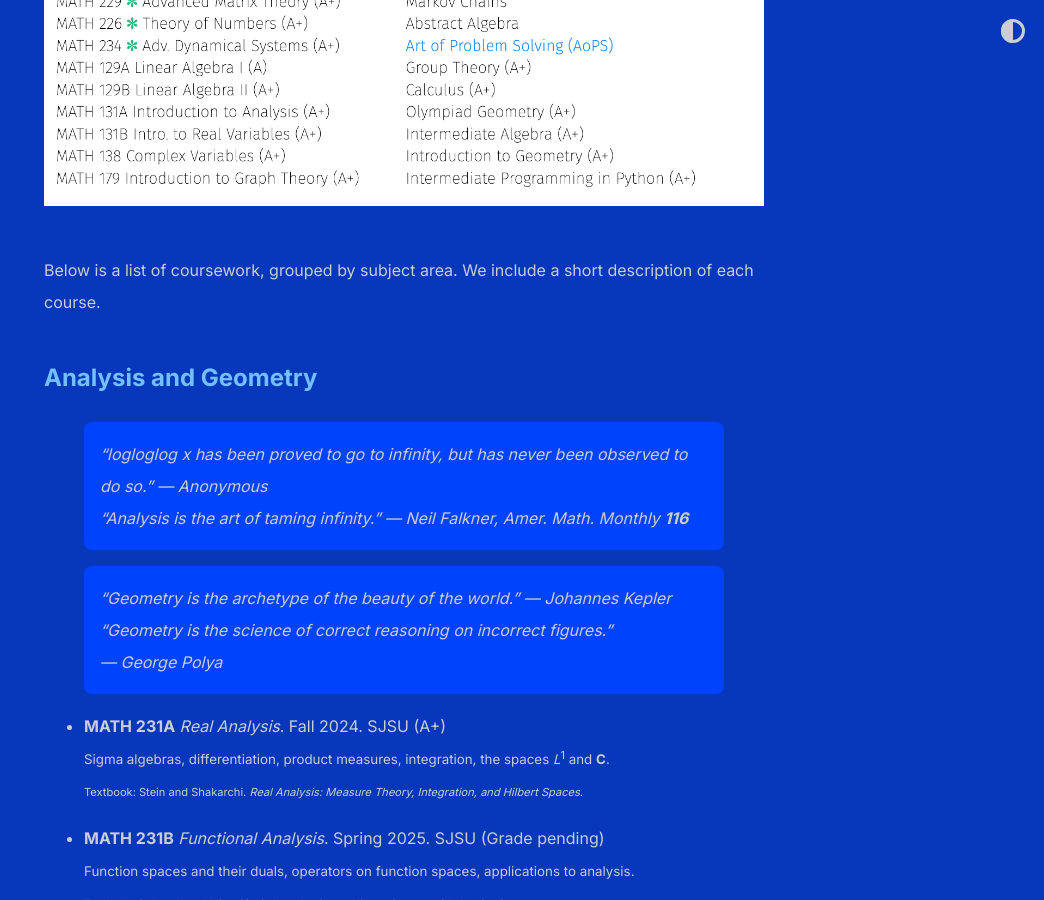
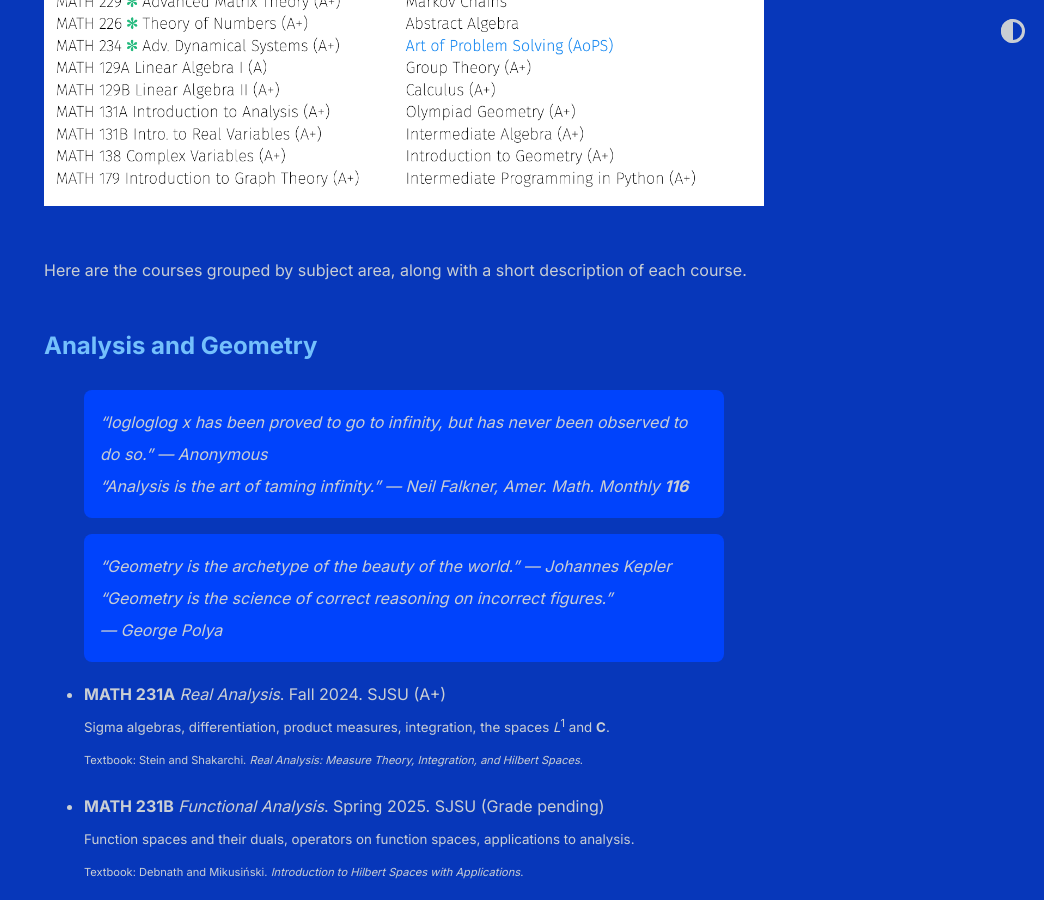
Before and after one commit to shihankanungo/shihankanungo.github.io, a Jekyll site: the page built from courses.md, in a window 1280 px wide and 900 px high, scrolled down 1053 px. Shown: the whole window, without its empty margins (236-1280 px from the left). Built offline with Jekyll 4.4.1, drawn with Linux system fonts in a browser that asks for light colours.

Commit message:
Update courses.md

```diff
--- a/courses.md
+++ b/courses.md
@@ -17,7 +17,7 @@ Here is a list of my coursework. Grades are indicated where available---Euler Ci
 ![courses](images/courses-25sp.png)
 <br>
 
-Below is a list of coursework, grouped by subject area. We include a short description of each course.
+Here are the courses grouped by subject area, along with a short description of each course.
 <!--<br><small>You can scroll down for the same list, but grouped by institution instead. [ <b><a href="https://shihankanungo.github.io/courses#coursework-grouped-by-institution">Link</a></b> ]. </small>-->
 
 ## Analysis and Geometry
```
